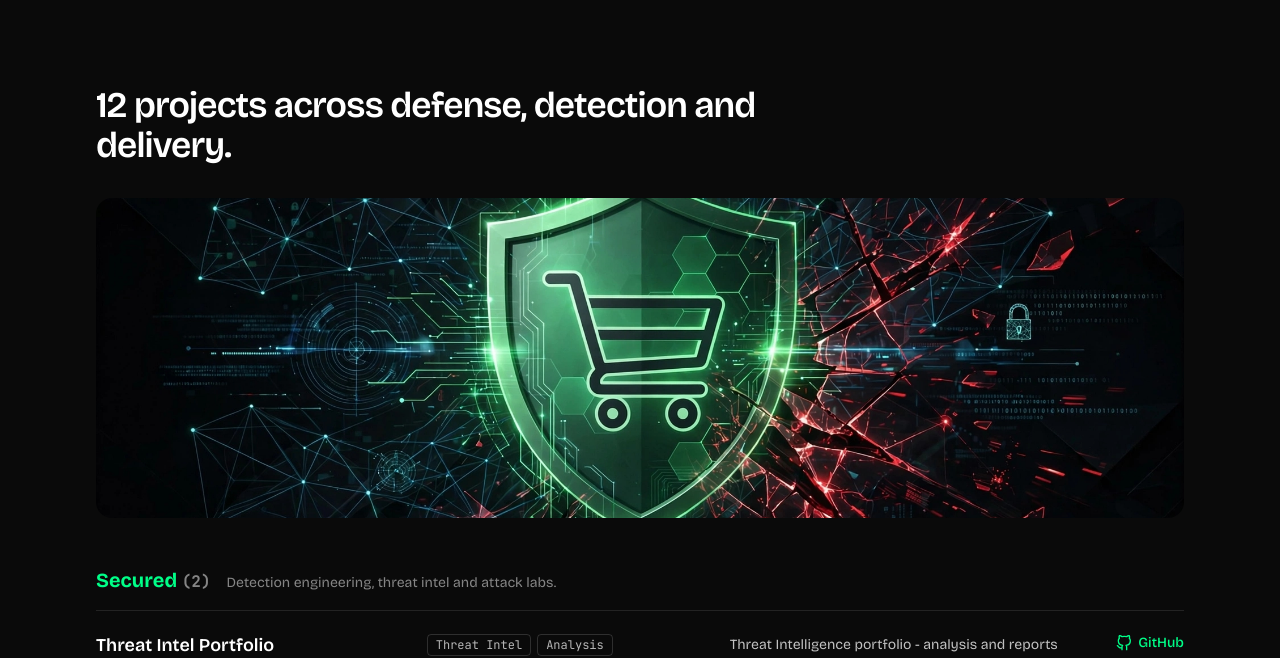
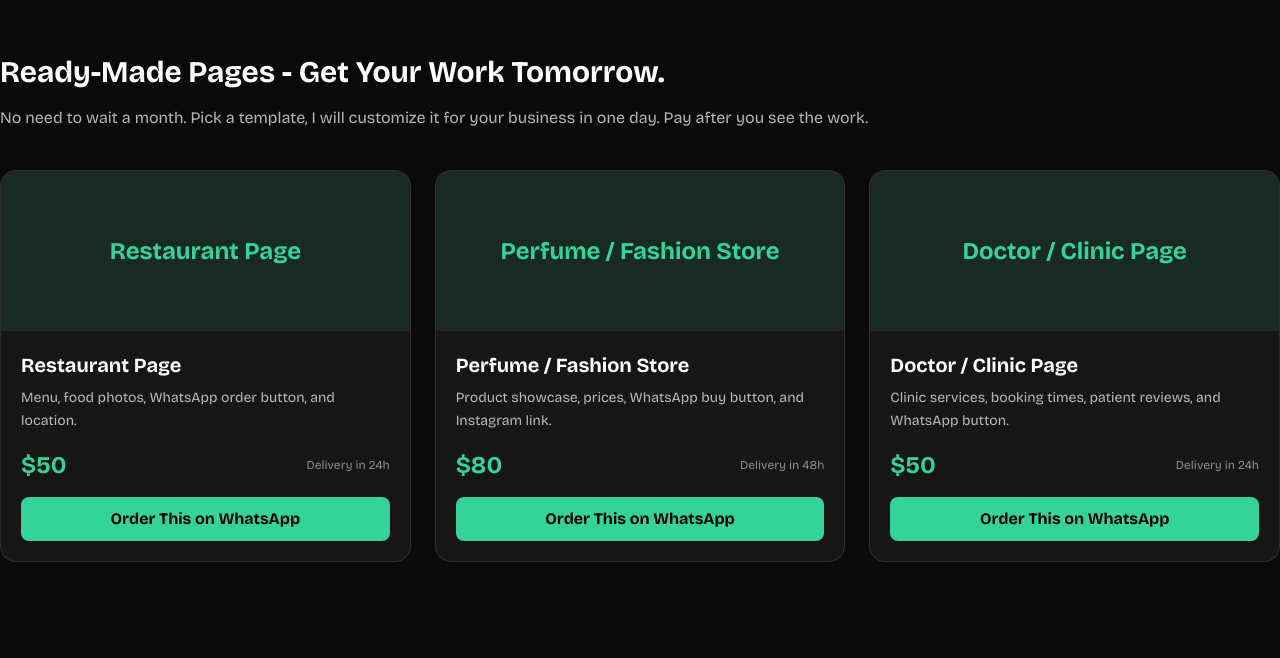
Before and after one commit to fazaa-sec/fazaasec-, a Next.js app: page / in a window 1280 px wide. Shown: the part 1413-2071 px from the top of the page. Built offline with nearby package versions, Linux system fonts and the light colour scheme; no server answers.

Commit message:
Update page.tsx

```diff
--- a/app/page.tsx
+++ b/app/page.tsx
@@ -3,7 +3,6 @@ import Contact from '@/components/Contact';
 import Footer from '@/components/Footer';
 import Hero from '@/components/Hero';
 import Navbar from '@/components/Navbar';
-import Projects from '@/components/Projects';
 import Services from '@/components/Services';
 import Templates from '@/components/Templates';
 import { LangProvider } from '@/components/LanguageContext';
@@ -15,7 +14,6 @@ export default function Home() {
       <main id="main">
         <Hero />
         <Services />
-        <Projects />
         <Templates />
         <About />
         <Contact />
```
